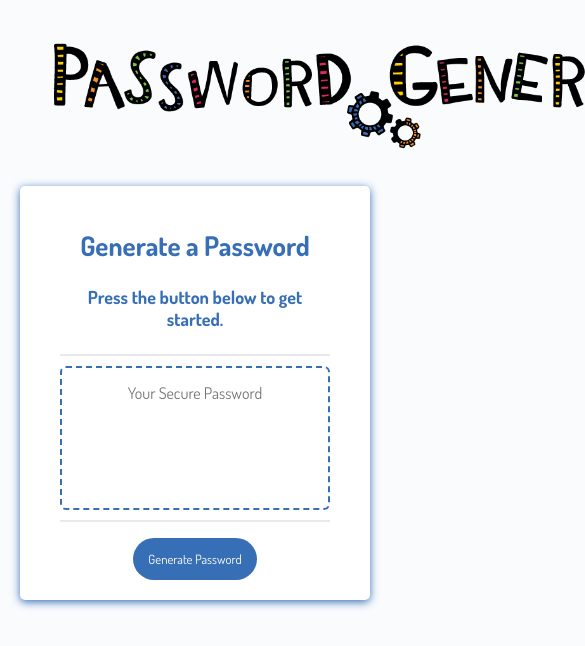
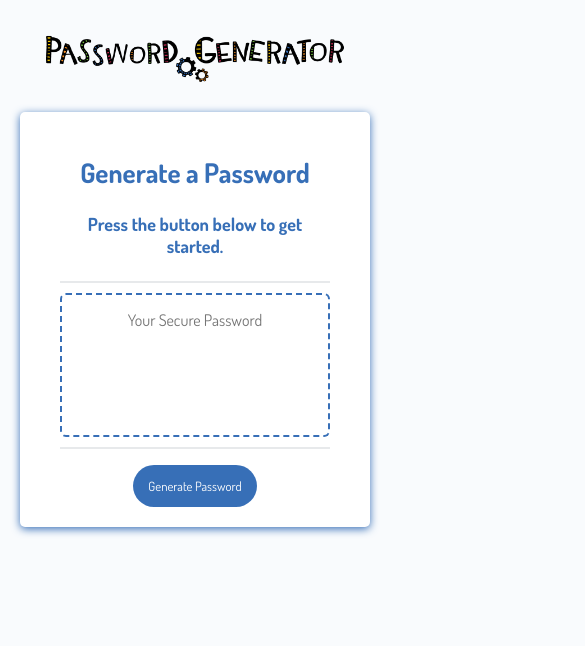
Before and after one commit to SeeMoreGold/Password-Generator, a plain HTML site: page index.html in a window 390 px wide. Shown: the top 646 px of the page, 585 px wide, since content can reach past the window. Drawn offline with Linux system fonts and the light colour scheme.

Commit message:
Made logo responsive

```diff
--- a/assets/style.css
+++ b/assets/style.css
@@ -27,9 +27,11 @@ header {
   text-align: center;
   padding: 20px;
   padding-top: 0px;
+
 }
 .logo {
-  width: 700px;
+  width: 100%;
+  height: auto;
 }
 
 .card {
```
